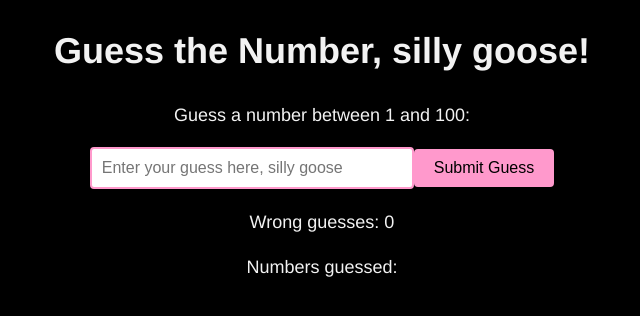
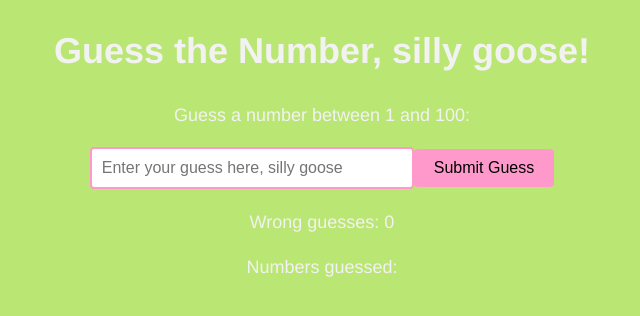
Before and after one commit to hantakasc/TechtonicaAssignments, a React (Vite) app: page / in a window 1280 px wide. Shown: the top 316 px of the page, without its empty margins (318-958 px from the left). Built offline with nearby package versions, Linux system fonts and the light colour scheme.

Commit message:
Change background color

```diff
--- a/src/index.css
+++ b/src/index.css
@@ -6,7 +6,7 @@ body {
 	padding: 0;
 	overflow: hidden;
 	user-select: none;
-	background-color: black;
+	background-color: #bae673;
 	color: #ccc;
 }
 
```
